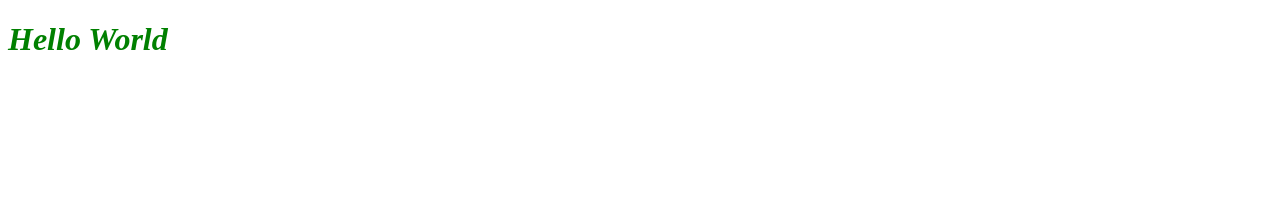
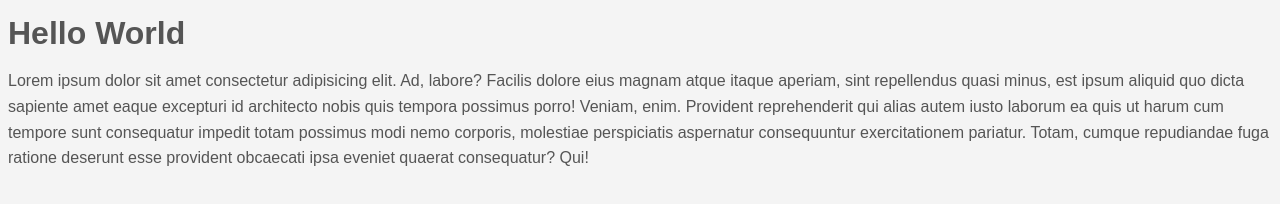
Before and after one commit to Pepper-Man/Frontend-Practice, a plain HTML site: page Week 1/CSS/practice/index.html in a window 1280 px wide. Drawn offline with Linux system fonts and the light colour scheme.

Commit message:
Added more HTML content, added basic CSS

```diff
--- a/Week 1/CSS/practice/css/style.css
+++ b/Week 1/CSS/practice/css/style.css
@@ -1,5 +1,14 @@
-h1{
-    color: green;
-    font-weight: bold;
-    font-style: italic;
+body{
+    background-color: #F4F4F4;
+    color: #555555;
+
+    font-family: Arial, Helvetica, sans-serif;
+    font-size: 16px;
+    font-weight: normal;
+    /*
+    Same as above:
+    font: normal 16px Arial, Helvetica, sans-serif;
+    */
+
+    line-height: 1.6em;
 }
--- a/Week 1/CSS/practice/index.html
+++ b/Week 1/CSS/practice/index.html
@@ -5,9 +5,22 @@
     <meta http-equiv="X-UA-Compatible" content="IE=edge" />
     <meta name="viewport" content="width=device-width, initial-scale=1.0" />
     <title>CSS Practice</title>
-    <link rel="stylesheet" href="./css/style.css">
+    <link rel="stylesheet" href="./css/style.css" />
   </head>
   <body>
-    <h1>Hello World</h1>
+    <div class="box-1">
+      <h1>Hello World</h1>
+      <p>
+        Lorem ipsum dolor sit amet consectetur adipisicing elit. Ad, labore?
+        Facilis dolore eius magnam atque itaque aperiam, sint repellendus quasi
+        minus, est ipsum aliquid quo dicta sapiente amet eaque excepturi id
+        architecto nobis quis tempora possimus porro! Veniam, enim. Provident
+        reprehenderit qui alias autem iusto laborum ea quis ut harum cum tempore
+        sunt consequatur impedit totam possimus modi nemo corporis, molestiae
+        perspiciatis aspernatur consequuntur exercitationem pariatur. Totam,
+        cumque repudiandae fuga ratione deserunt esse provident obcaecati ipsa
+        eveniet quaerat consequatur? Qui!
+      </p>
+    </div>
   </body>
 </html>
--- /dev/null
+++ b/Week 1/Practice HTML Site/css/style.css
@@ -0,0 +1,3 @@
+#sectionid {
+    background-color: #E7D7FF;
+}
```
Also changed, not shown: Week 1/Practice HTML Site/dashboard.html (+2 -1 lines).
